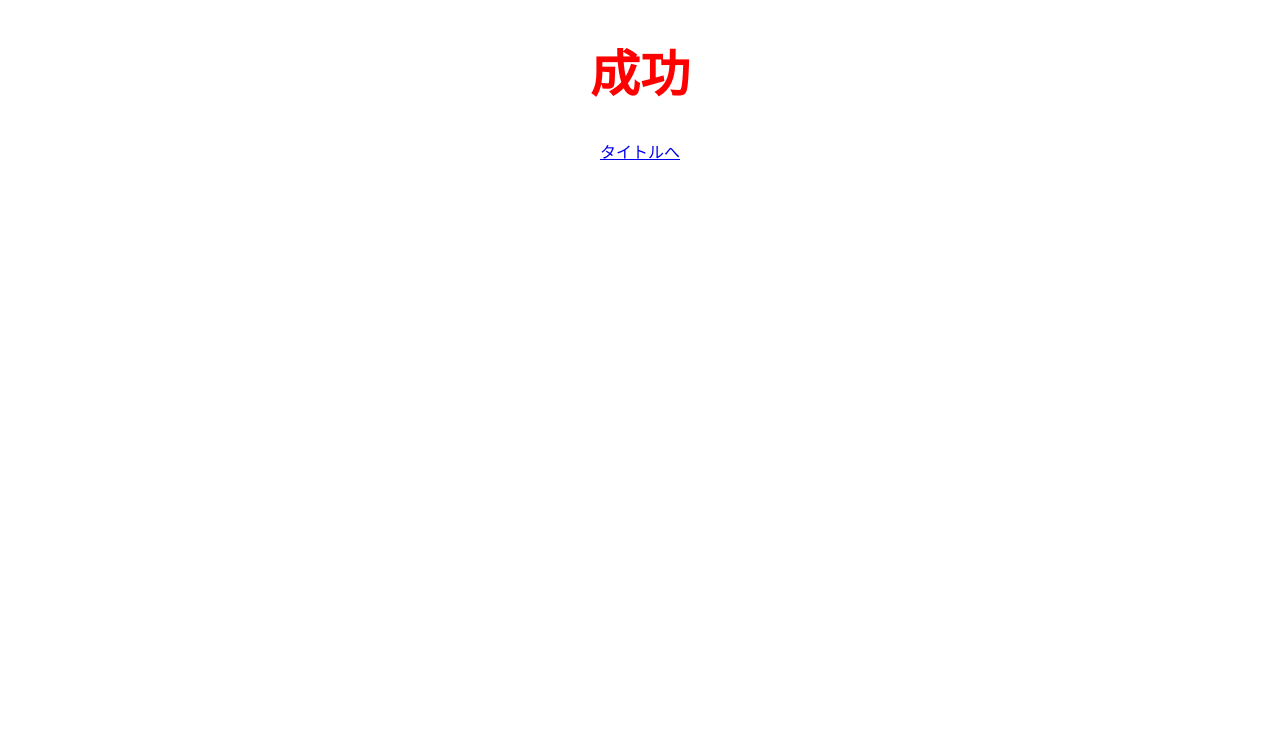
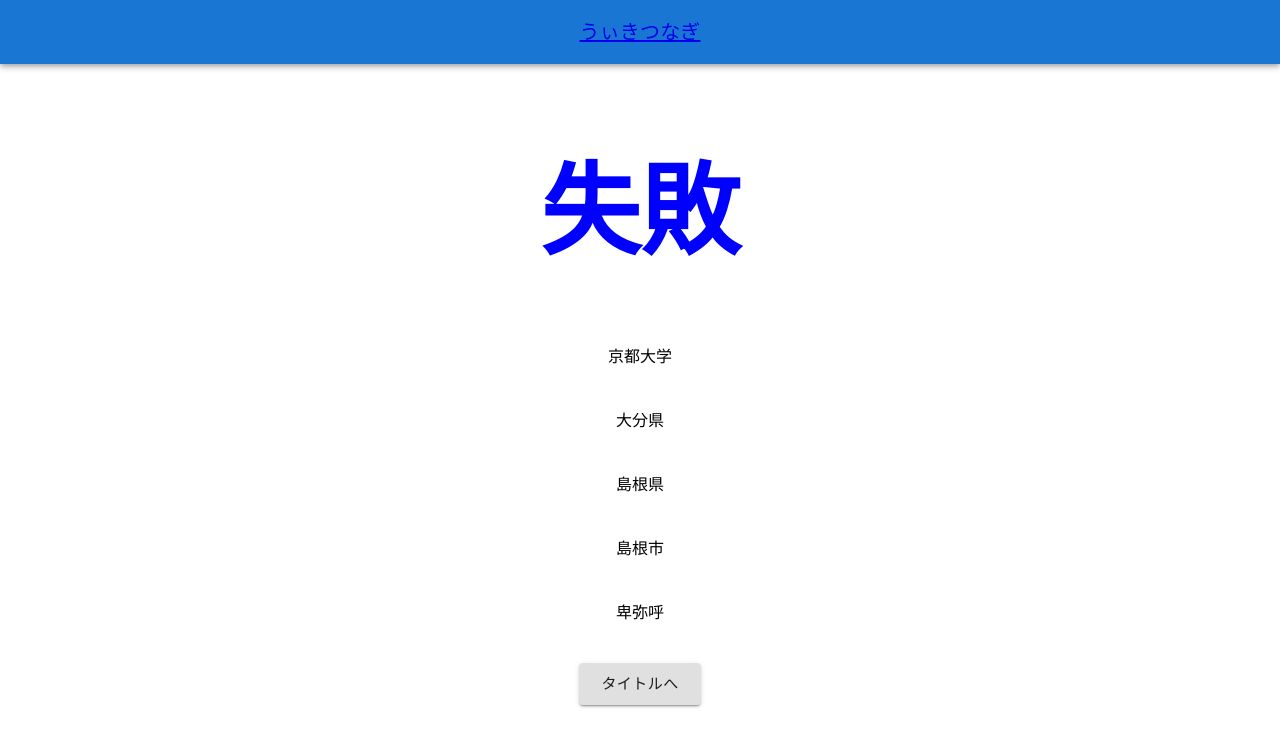
Before and after one commit to Kamodes/wikitsunagi_front, a React (Create React App) app: page /Result in a window 1280 px wide. Shown: the top 746 px of the page. Built offline with nearby package versions, Linux system fonts and the light colour scheme.

Commit message:
headerを追加

```diff
--- a/package.json
+++ b/package.json
@@ -4,6 +4,7 @@
   "private": true,
   "dependencies": {
     "@emotion/react": "^11.4.1",
+    "@emotion/styled": "^11.3.0",
     "@material-ui/core": "^4.12.3",
     "@mui/icons-material": "^5.0.0",
     "@mui/material": "^5.0.0",
--- a/src/components/AnswersList.tsx
+++ b/src/components/AnswersList.tsx
@@ -21,8 +21,8 @@ const FormStyle: React.CSSProperties = {
 };
 
 const ButtonStyle: React.CSSProperties = {
-  width: "10em",
-  height: "5em",
+  width: "7em",
+  height: "3em",
   backgroundColor: "blue",
   color: "white",
   fontSize: "20px",
@@ -40,7 +40,7 @@ const AnswersList = () => {
   return (
     <>
       <form onSubmit={handleSubmit(handleOnSubmit)}>
-        <Grid container spacing={5} justifyContent="center" direction="column">
+        <Grid container spacing={6} justifyContent="center" direction="column">
           <Grid item>
             <TextField
               label="１つ目の単語"
--- a/src/components/App.tsx
+++ b/src/components/App.tsx
@@ -8,12 +8,19 @@ import ButtonAppBar from "./modules/ButtonAppBar";
 
 //ここのinitialの時点でAPIからデータ取ってきても良いと思う
 const initialQuestWord: string[] = ["京都大学", "レッドブル"];
+const initialModelAnswer: string[] = [
+  "京都大学",
+  "大分県",
+  "島根県",
+  "島根市",
+  "卑弥呼",
+];
 function App() {
   const [questWord, setQuestWord] = useState(initialQuestWord);
   return (
     <div className="App">
-      {/* <ButtonAppBar /> */}
       <Router>
+        <ButtonAppBar />
         <div>
           <Route exact path="/" component={Title} />
           <Route
@@ -21,7 +28,13 @@ function App() {
             path="/Main"
             render={() => <Game questWords={questWord} maxWord={5} />}
           />
-          <Route exact path="/Result" render={() => <Result judge={true} />} />
+          <Route
+            exact
+            path="/Result"
+            render={() => (
+              <Result judge={false} modelAnswer={initialModelAnswer} />
+            )}
+          />
         </div>
       </Router>
     </div>
--- a/src/components/Result.tsx
+++ b/src/components/Result.tsx
@@ -1,31 +1,53 @@
 import React from "react";
 import { Link } from "react-router-dom";
 import styled from "styled-components";
+import { Grid, Button } from "@material-ui/core";
 
 type ResultProps = {
   judge: boolean;
+  modelAnswer: string[];
 };
 
 const StyledSuccess = styled.h1`
-  font-size: 50px;
+  font-size: 100px;
   color: red;
+`;
+
+const StyledFailed = styled.h1`
+  font-size: 100px;
+  color: blue;
 `;
 
 const Result = (props: ResultProps) => {
   const judge = props.judge;
+  const model = props.modelAnswer;
   if (judge) {
     return (
       <>
         <StyledSuccess>成功</StyledSuccess>
-
-        <Link to="/">タイトルへ</Link>
+        <Link to="/">
+          <Button variant="contained">タイトルへ</Button>
+        </Link>
       </>
     );
   } else {
     return (
       <>
-        失敗
-        <Link to="/">タイトルへ</Link>
+        <StyledFailed>失敗</StyledFailed>
+        <Grid container justify="center" direction="column" spacing={5}>
+          <Grid item>{model[0]}</Grid>
+          <Grid item>{model[1]}</Grid>
+          <Grid item>{model[2]}</Grid>
+          <Grid item>{model[3]}</Grid>
+          <Grid item>{model[4]}</Grid>
+          <Grid item>
+            <Link to="/">
+              <Button variant="contained" size="large">
+                タイトルへ
+              </Button>
+            </Link>
+          </Grid>
+        </Grid>
       </>
     );
   }
--- a/src/components/Title.tsx
+++ b/src/components/Title.tsx
@@ -1,29 +1,30 @@
 import React from "react";
 import { Link } from "react-router-dom";
 import styled from "styled-components";
-import { Button, Grid } from "@material-ui/core";
-import { CSSProperties } from "@material-ui/core/styles/withStyles";
+import { Button } from "@material-ui/core";
 
 const Wrapper = styled.section`
   padding-top: 4px;
   width: 100vw;
   height: 100vh;
-  background: darkgray;
+  background-image: url("https://upload.wikimedia.org/wikipedia/commons/thumb/1/1f/Wikipedia-logo-v2-ja.svg/1200px-Wikipedia-logo-v2-ja.svg.png");
   position: relative;
 `;
+
+// background-image: -webkit-gradient(
+//   linear,
+//   right top,
+//   left top,
+//   from(#9be15d),
+//   to(#00e3ae)
+// );
+// background-image: -webkit-linear-gradient(right, #9be15d 0%, #00e3ae 100%);
+// background-image: linear-gradient(to left, #9be15d 0%, #00e3ae 100%);
 
 const TitleStyle = styled.h1`
   color: #fff;
   border-radius: 100vh;
-  background-image: -webkit-gradient(
-    linear,
-    right top,
-    left top,
-    from(#9be15d),
-    to(#00e3ae)
-  );
-  background-image: -webkit-linear-gradient(right, #9be15d 0%, #00e3ae 100%);
-  background-image: linear-gradient(to left, #9be15d 0%, #00e3ae 100%);
+  background-color: black;
   font-size: 100px;
   position: absolute;
   height: 150px;
@@ -46,7 +47,7 @@ const style: React.CSSProperties = {
   margin: "0 auto",
   fontSize: "40px",
   borderRadius: "20px",
-  backgroundColor: "green",
+  backgroundColor: "black",
 };
 
 const Title = () => {
--- a/src/components/modules/ButtonAppBar.tsx
+++ b/src/components/modules/ButtonAppBar.tsx
@@ -6,25 +6,16 @@ import Typography from "@mui/material/Typography";
 import Button from "@mui/material/Button";
 import IconButton from "@mui/material/IconButton";
 import MenuIcon from "@mui/icons-material/Menu";
+import { Link } from "react-router-dom";
 
 export default function ButtonAppBar() {
   return (
     <Box sx={{ flexGrow: 1 }}>
       <AppBar position="static">
         <Toolbar>
-          <IconButton
-            size="large"
-            edge="start"
-            color="inherit"
-            aria-label="menu"
-            sx={{ mr: 2 }}
-          >
-            <MenuIcon />
-          </IconButton>
           <Typography variant="h6" component="div" sx={{ flexGrow: 1 }}>
-            News
+            <Link to="/">うぃきつなぎ</Link>
           </Typography>
-          <Button color="inherit">Login</Button>
         </Toolbar>
       </AppBar>
     </Box>
```
Also changed, not shown: 1 other file (tests, documents, lock files or other folders).
